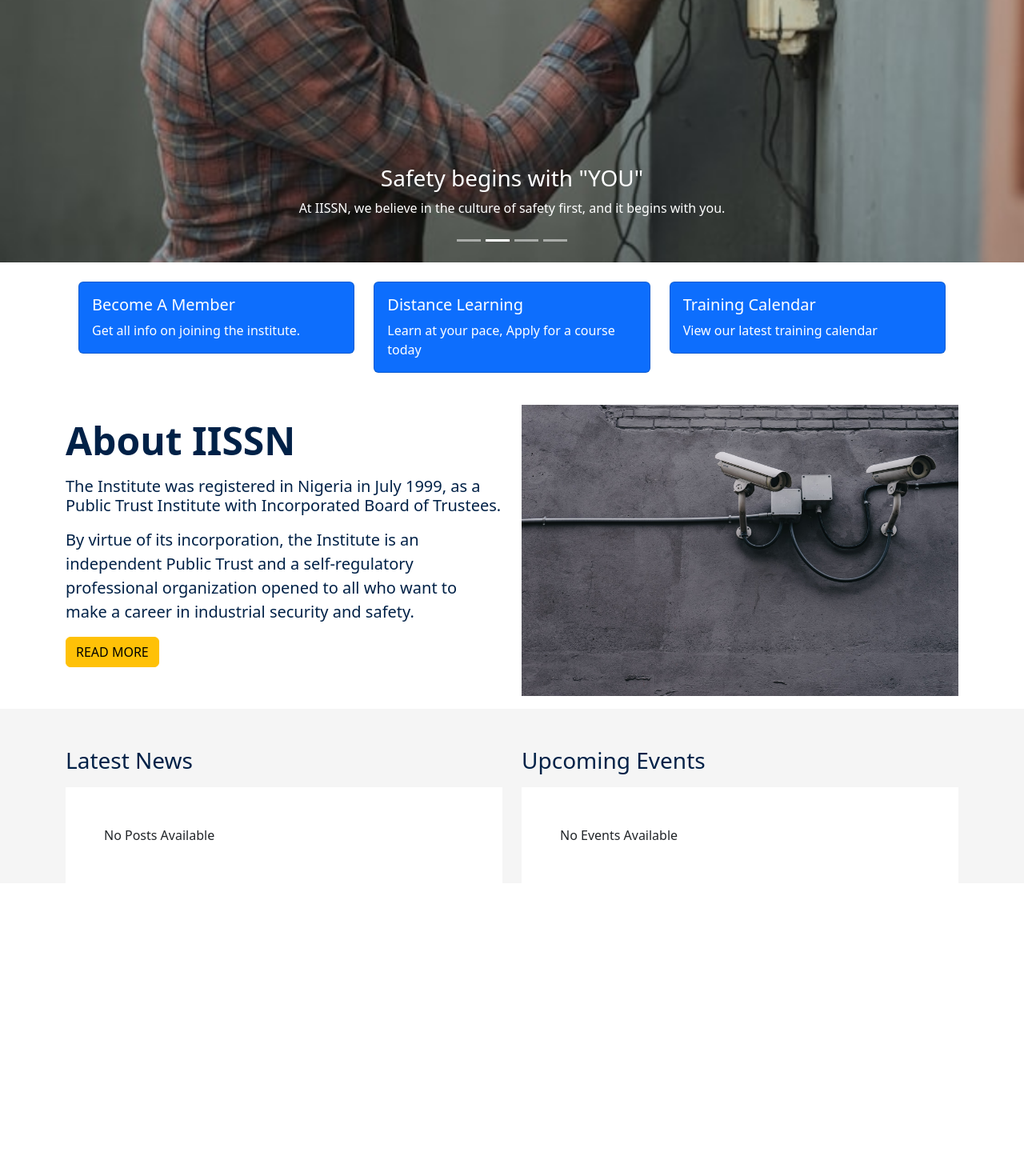
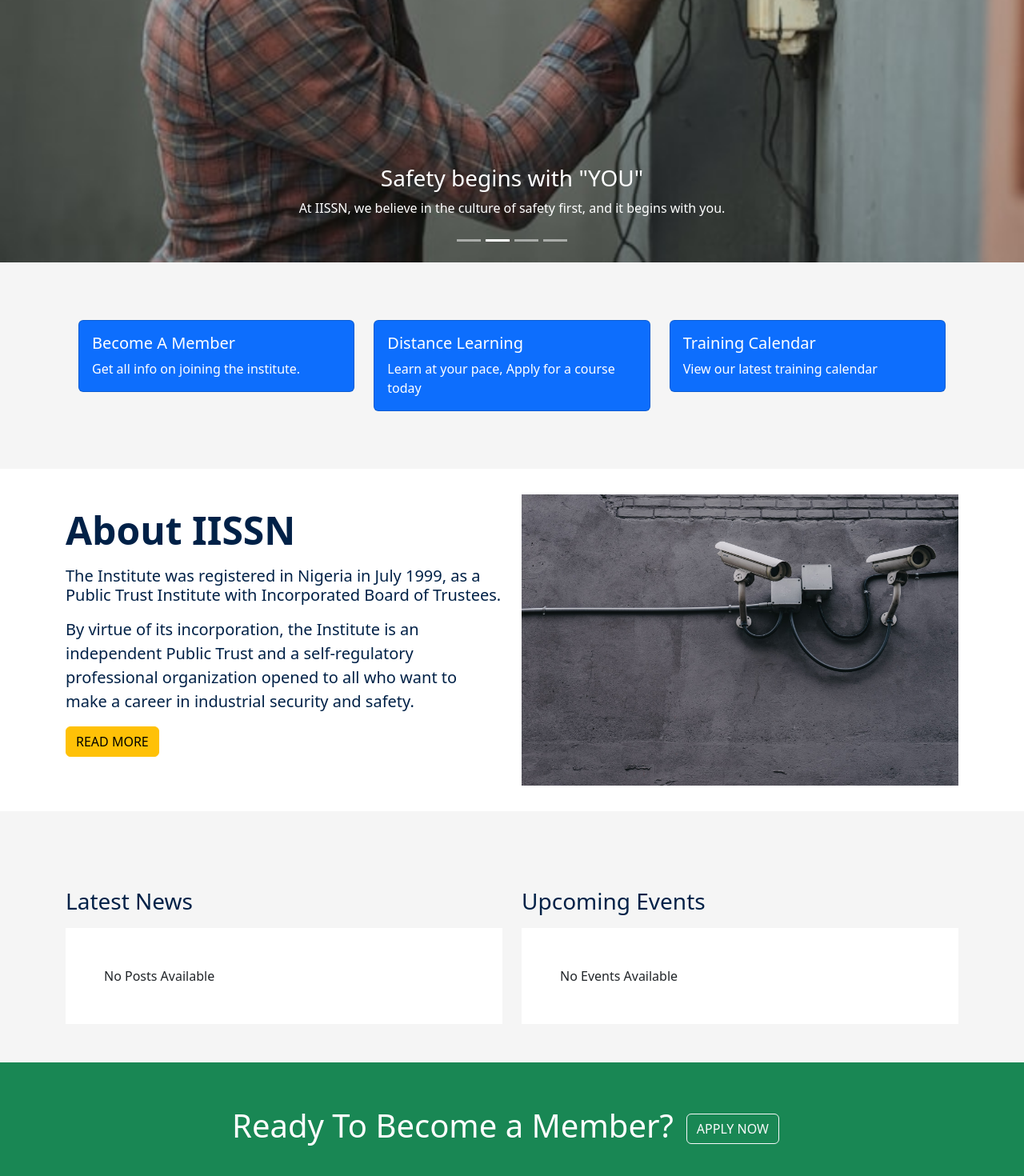
Before and after one commit to nsilva1/iissn, a React (Create React App) app: page / in a window 1280 px wide. Shown: the part 638-2108 px from the top of the page at 80% size. Before the commit the page ends 1742 px from the top, so only its background shows below. Built offline with nearby package versions, Linux system fonts and the light colour scheme.

Commit message:
become a member section completed

```diff
--- /dev/null
+++ b/src/components/pages/home/BecomeMember.js
@@ -0,0 +1,24 @@
+import React from "react";
+import { Row, Col } from "react-bootstrap";
+import { Link } from "react-router-dom";
+
+const BecomeMember = () => {
+  return (
+    <>
+      <Row>
+        <Col>
+          <div className="p-5">
+            <div className="h1 text-center text-white">
+              Ready To Become a Member?
+              <Link to="/" className=" btn btn-outline-light m-3">
+                APPLY NOW
+              </Link>
+            </div>
+          </div>
+        </Col>
+      </Row>
+    </>
+  );
+};
+
+export default BecomeMember;
--- a/src/components/pages/home/HomePage.js
+++ b/src/components/pages/home/HomePage.js
@@ -1,5 +1,6 @@
 import React from "react";
 import { Container } from "react-bootstrap";
+import BecomeMember from "./BecomeMember";
 import Services from "./Services";
 import ShortAbout from "./ShortAbout";
 import TopCarousel from "./TopCarousel";
@@ -11,18 +12,21 @@
       <div className="top" style={{ marginTop: "7rem" }}>
         <TopCarousel />
       </div>
-      <div>
+      <div className="p-5" style={{ backgroundColor: "#f5f5f5" }}>
         <Container>
           <Services />
         </Container>
       </div>
-      <div>
+      <div className="p-3">
         <Container>
           <ShortAbout />
         </Container>
       </div>
-      <div style={{ backgroundColor: "#f5f5f5" }}>
+      <div className="p-5" style={{ backgroundColor: "#f5f5f5" }}>
         <UpcomingEvents />
+      </div>
+      <div className="bg-success">
+        <BecomeMember />
       </div>
     </>
   );
```
